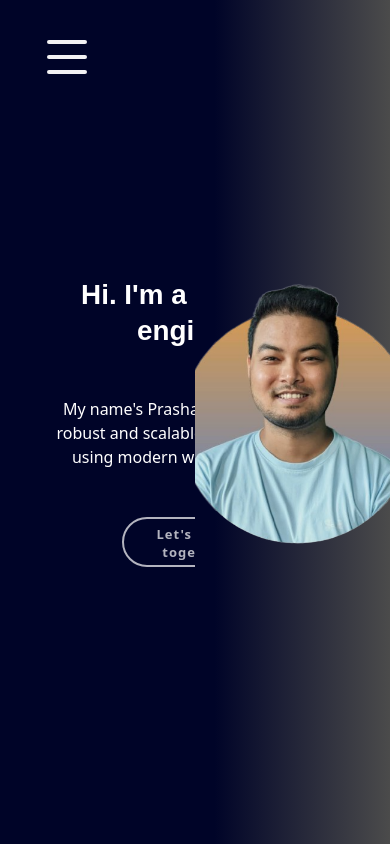
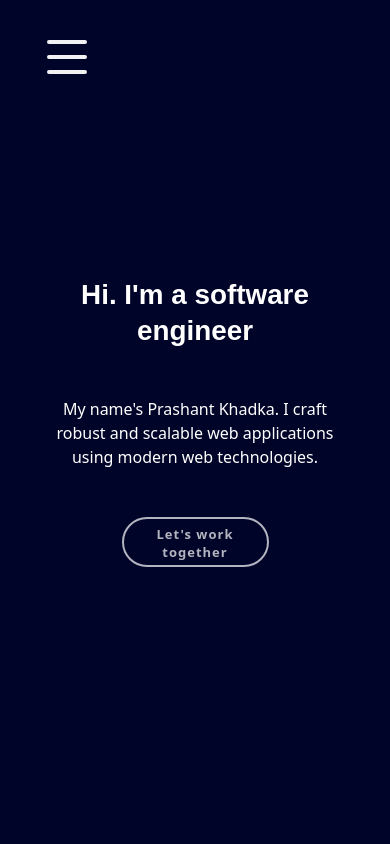
Before and after one commit to alis-khadka/portfolio, a React (Create React App) app: page / in a window 390 px wide. Shown: the top 844 px of the page. Built offline with nearby package versions, Linux system fonts and the light colour scheme.

Commit message:
feat(): mobile responsive

```diff
--- a/src/components/FixedContent.js
+++ b/src/components/FixedContent.js
@@ -2,7 +2,7 @@ import './FixedContent.scss';
 
 function FixedContent() {
 	return (
-		<div className='fixed-container position-fixed h-100 top-0 start-0 d-flex flex-column justify-content-center px-5'>
+		<div className='fixed-container d-flex flex-column justify-content-center px-5'>
 			<h1 className='mb-5'>Hi. I'm a software engineer</h1>
 			<div>My name's Prashant Khadka. I craft robust and scalable web applications using modern web technologies.</div>
 			<button type='button' className='btn mt-5 w-50'>Let's work together</button>
--- a/src/components/FixedContent.scss
+++ b/src/components/FixedContent.scss
@@ -1,4 +1,8 @@
 .fixed-container {
+	position: fixed;
+	top: 0;
+	left: 0;
+	height: 100vh;
 	color: #ffffff;
 	width: 50%;
 
@@ -29,10 +33,12 @@
 	}
 }
 
-@media (max-width: 767.98px) {
+@media (max-width: 991.98px) {
   .fixed-container {
-    width: 100%;
+		position: sticky;
+		width: 100%;
 		text-align: center;
+		min-height: 100vh;
 
 		.btn {
 			margin-left: auto;
--- a/src/components/Introduction.js
+++ b/src/components/Introduction.js
@@ -3,8 +3,8 @@ import headshot from './../headshot.png'
 
 function Introduction() {
 	return (
-		<section id='introduction-content' className='scroll-item is-visible d-flex justify-content-center align-items-center'>
-			<img src={headshot} alt='hello' />
+		<section id='introduction-content' className='scroll-item d-flex justify-content-center align-items-center'>
+			<img src={headshot} alt='Prashant pic' />
 		</section>
 	);
 }
--- a/src/components/ScrollableContent.js
+++ b/src/components/ScrollableContent.js
@@ -8,7 +8,7 @@ import Skills from './Skills';
 
 function ScrollableContent(props) {
 	return (
-		<main className="scroll-container w-50 ml-50">
+		<main className="scroll-container">
 			<span ref={props.introductionRef} className='h-0 opacity-0'/>
 			<Introduction />
 
--- a/src/components/ScrollableContent.scss
+++ b/src/components/ScrollableContent.scss
@@ -1,10 +1,8 @@
-.ml-50 {
-  margin-left: 50%;
-}
-
 .scroll-container {
+	width: 50%;
+	margin-left: 50%;
 	height: 100vh;
-	overflow: scroll;
+	overflow-y: scroll;
 	scroll-snap-type: y mandatory;
 
 	section {
@@ -71,3 +69,15 @@
 .opacity-0 {
 	opacity: 0;
 }
+
+@media (max-width: 991.98px) {
+	.scroll-container {
+		margin-left: 0;
+		width: 100%;
+		scroll-snap-type: none;
+	}
+
+	.scroll-item {
+		scroll-snap-align: none;
+	}
+}
```
Also changed, not shown: src/components/PortfolioContent.js (indentation only).
